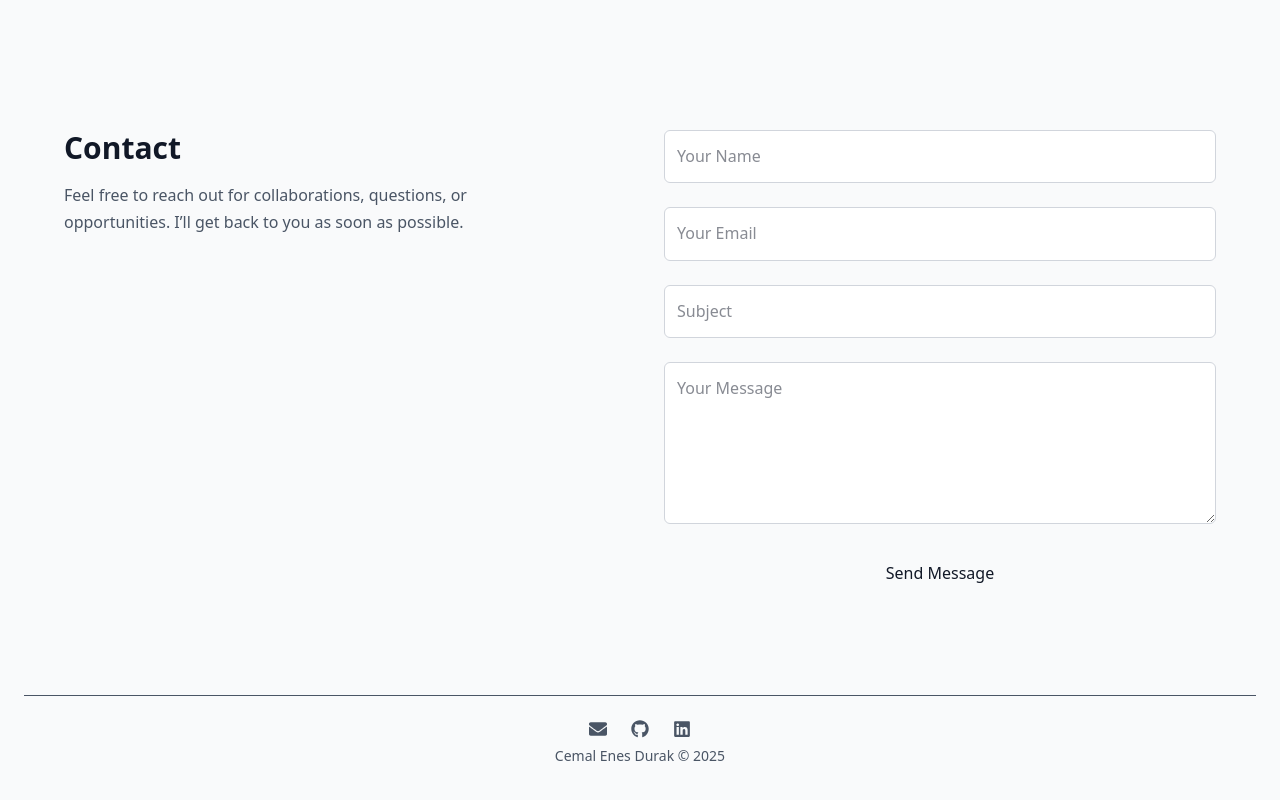
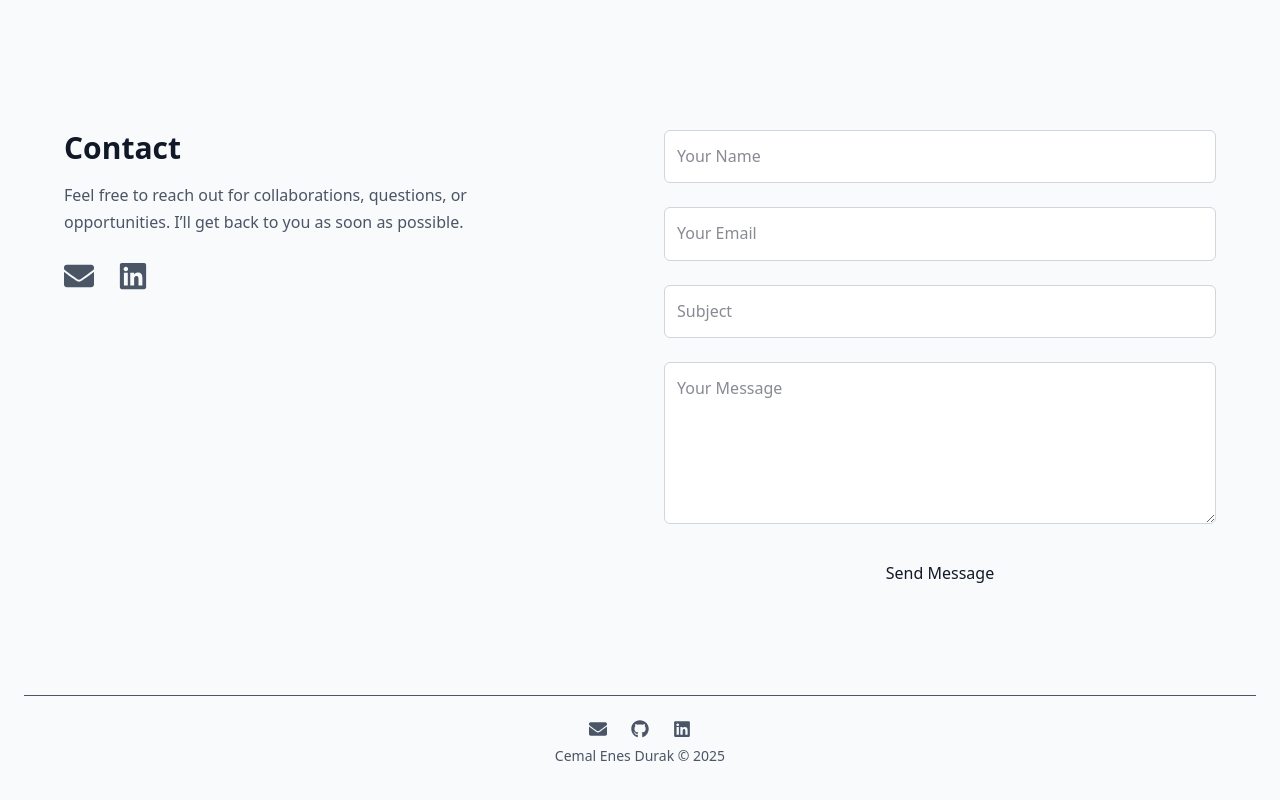
Before and after one commit to cenesdeveloper/portfolio, a Next.js app: page / in a window 1280 px wide. Shown: the part 3185-3985 px from the top of the page. Built offline with nearby package versions, Linux system fonts and the light colour scheme.

Commit message:
Final touchups

```diff
--- a/app/components/Contact.tsx
+++ b/app/components/Contact.tsx
@@ -41,12 +41,32 @@ export default function Contact() {
   return (
     <section id="contact" className="px-6 py-32 bg-[--background] text-[--foreground]">
       <div className="max-w-6xl mx-auto grid grid-cols-1 md:grid-cols-2 gap-12 items-start">
-        {/* Left: Title only */}
+        {/* Left: Title and links */}
         <div>
           <h2 className="text-3xl font-bold mb-4">Contact</h2>
           <p className="text-gray-600 dark:text-gray-400 mb-4 max-w-md">
             Feel free to reach out for collaborations, questions, or opportunities. I’ll get back to you as soon as possible.
           </p>
+
+          {/* Icons */}
+          <div className="flex gap-6 mt-6">
+            <a
+              href="mailto:cenesdurak@gmail.com"
+              target="_blank"
+              rel="noopener noreferrer"
+              className="text-gray-600 dark:text-gray-300 hover:text-[--accent] transition"
+            >
+              <FaEnvelope size={30} />
+            </a>
+            <a
+              href="https://www.linkedin.com/in/cemalenesdurak/"
+              target="_blank"
+              rel="noopener noreferrer"
+              className="text-gray-600 dark:text-gray-300 hover:text-[--accent] transition"
+            >
+              <FaLinkedin size={30} />
+            </a>
+          </div>
         </div>
 
         {/* Right: Contact form */}
```
